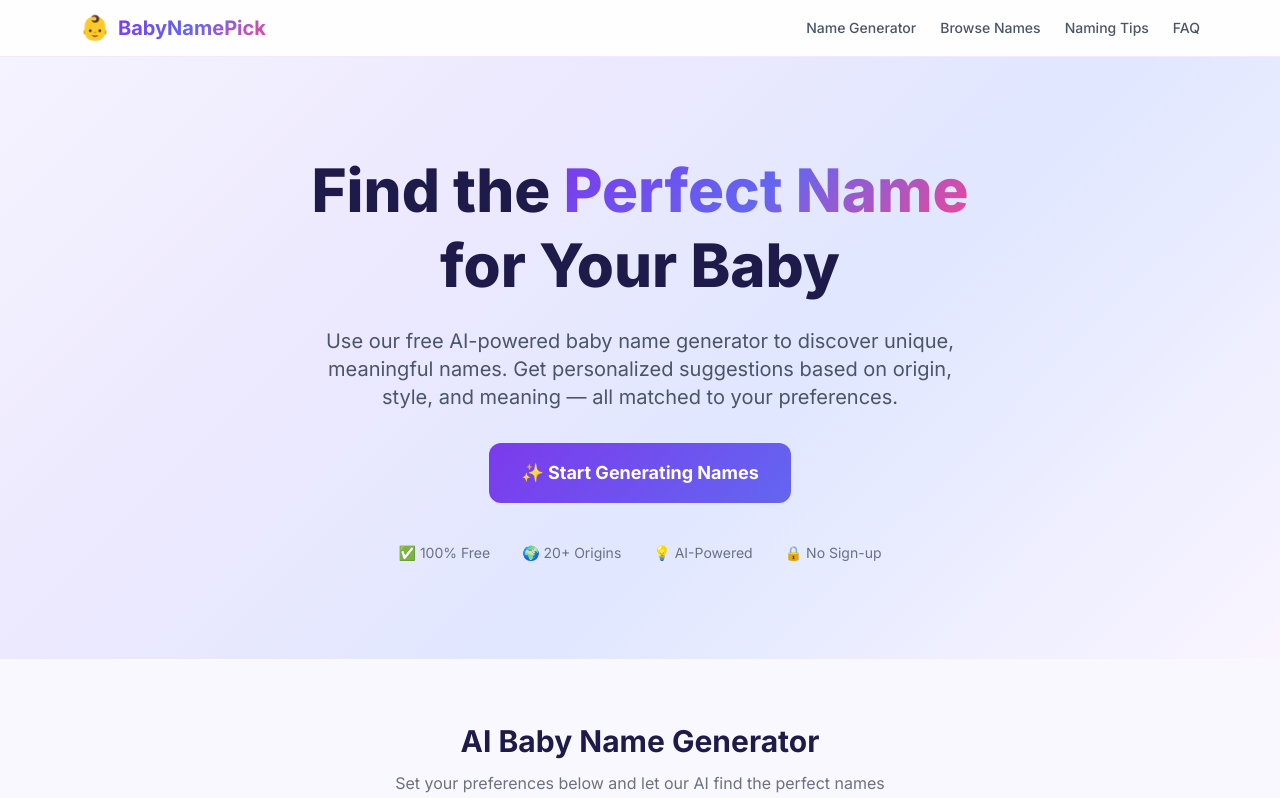
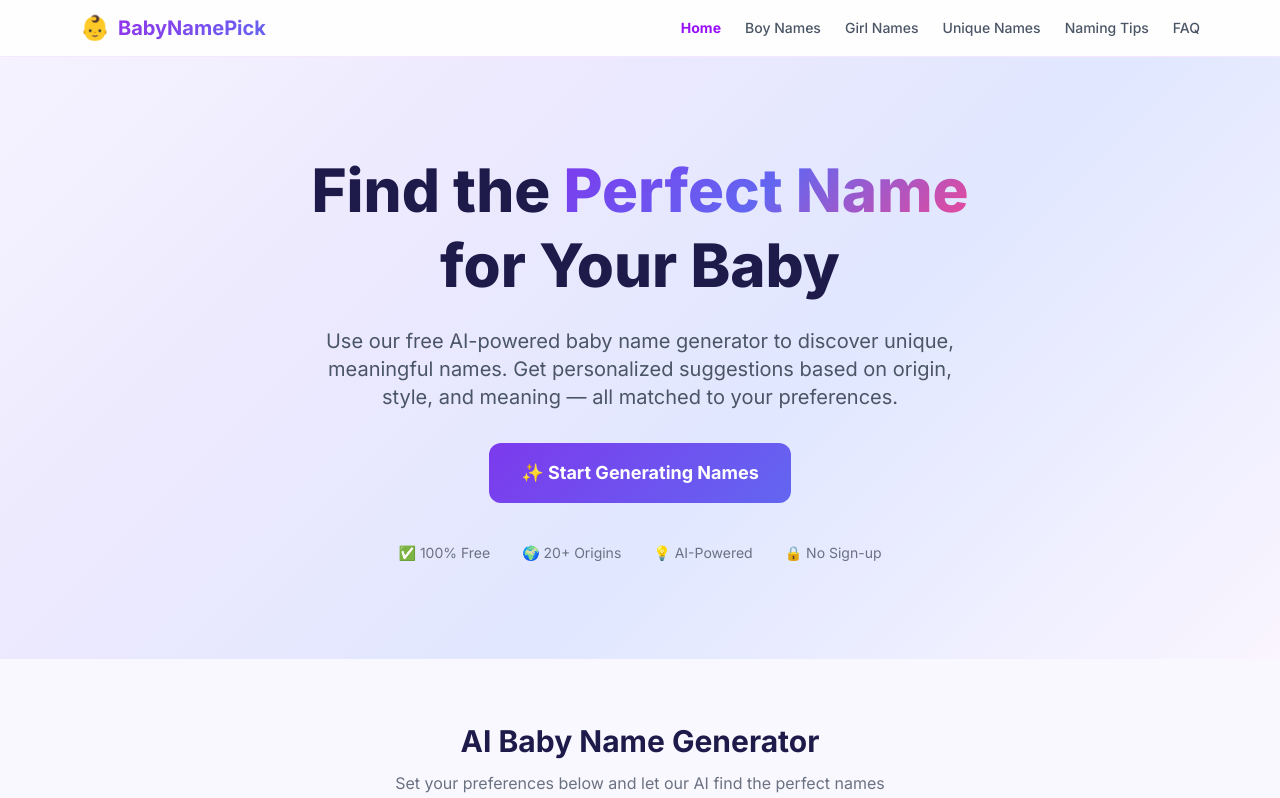
Before and after one commit to lessonyun/babynamepick, a Next.js app: page / in a window 1280 px wide. Shown: the top 798 px of the page. Built offline with nearby package versions, Linux system fonts and the light colour scheme.

Commit message:
Add nav links + WebApplication schema markup

```diff
--- a/src/app/page.tsx
+++ b/src/app/page.tsx
@@ -48,11 +48,13 @@ export default function Home() {
         <div className="max-w-6xl mx-auto px-4 py-3 flex items-center justify-between">
           <a href="/" className="flex items-center gap-2">
             <span className="text-2xl">👶</span>
-            <span className="text-xl font-bold gradient-text">BabyNamePick</span>
+            <span className="text-xl font-bold" style={{background:"linear-gradient(135deg,#9333ea,#6366f1)",WebkitBackgroundClip:"text",WebkitTextFillColor:"transparent"}}>BabyNamePick</span>
           </a>
           <nav className="hidden md:flex items-center gap-6 text-sm font-medium text-gray-600">
-            <a href="#generator" className="hover:text-purple-600 transition-colors">Name Generator</a>
-            <a href="#styles" className="hover:text-purple-600 transition-colors">Browse Names</a>
+            <a href="/" className="text-purple-600 font-bold">Home</a>
+            <a href="/boy-names" className="hover:text-purple-600 transition-colors">Boy Names</a>
+            <a href="/girl-names" className="hover:text-purple-600 transition-colors">Girl Names</a>
+            <a href="/unique-names" className="hover:text-purple-600 transition-colors">Unique Names</a>
             <a href="#tips" className="hover:text-purple-600 transition-colors">Naming Tips</a>
             <a href="#faq" className="hover:text-purple-600 transition-colors">FAQ</a>
           </nav>
@@ -296,6 +298,35 @@ export default function Home() {
           }),
         }}
       />
+
+      {/* WebApplication Schema */}
+      <script
+        type="application/ld+json"
+        dangerouslySetInnerHTML={{
+          __html: JSON.stringify({
+            "@context": "https://schema.org",
+            "@type": "WebApplication",
+            name: "BabyNamePick",
+            url: "https://babynamepick.com",
+            description: "Free AI-powered baby name generator. Discover unique, meaningful names with origins and meanings for boys, girls, and gender-neutral options.",
+            applicationCategory: "LifestyleApplication",
+            operatingSystem: "Web",
+            browserRequirements: "Requires JavaScript",
+            offers: {
+              "@type": "Offer",
+              price: "0",
+              priceCurrency: "USD",
+            },
+            featureList: [
+              "AI-powered baby name suggestions",
+              "Filter by gender, origin, and style",
+              "Name meanings and origins",
+              "Popularity ratings",
+              "20+ cultural origins supported",
+            ],
+          }),
+        }}
+      />
     </main>
   );
 }
```
